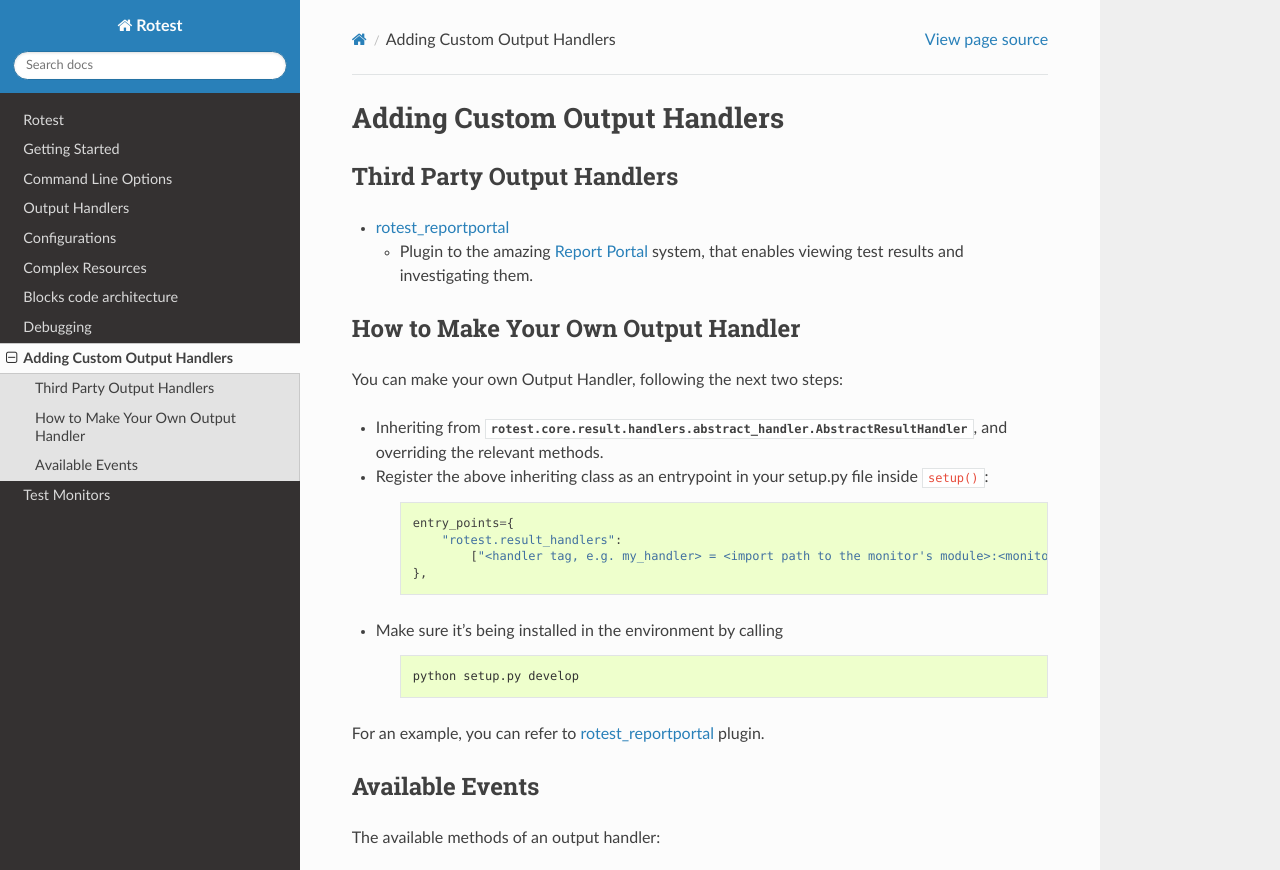
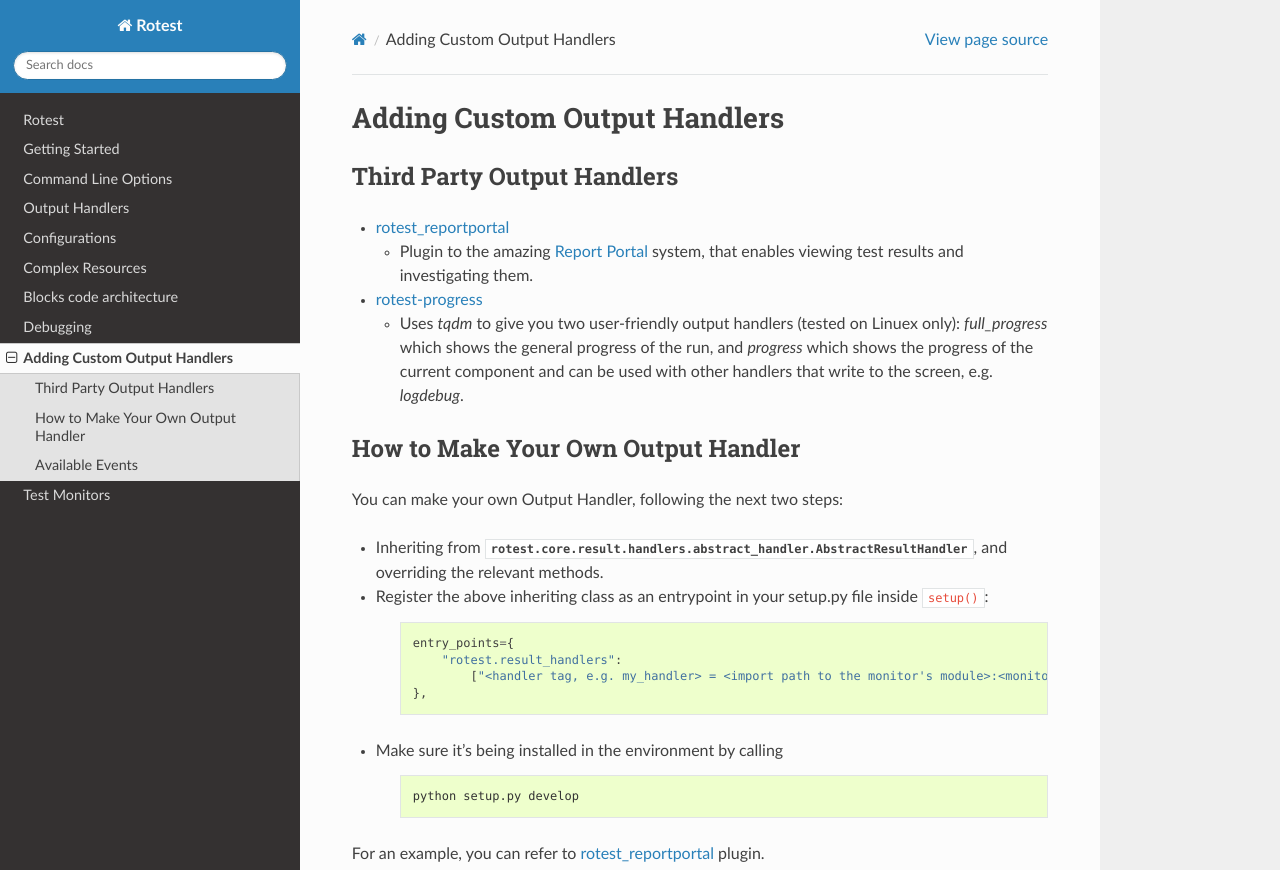
Before and after one commit to gregoil/rotest, a Sphinx documentation site: the page built from docs/advanced/custom_output_handlers.rst, in a window 1280 px wide and 1283 px high, cut to the strip 0-870 px from the top of the window. Built offline with Sphinx 7.4.7 and the Read the Docs theme 2.0.0, drawn with Linux system fonts in a browser that asks for light colours; the version number could not be read and is left out.

Commit message:
updated doc about shell handlers and progress

```diff
--- a/docs/advanced/custom_output_handlers.rst
+++ b/docs/advanced/custom_output_handlers.rst
@@ -9,6 +9,14 @@
 
   - Plugin to the amazing `Report Portal <http://reportportal.io/>`_ system,
     that enables viewing test results and investigating them.
+
+* `rotest-progress <https://github.com/gregoil/rotest-progress>`_
+
+  - Uses `tqdm` to give you two user-friendly output handlers (tested on Linuex only):
+    `full_progress` which shows the general progress of the run,
+    and `progress` which shows the progress of the current component and can
+    be used with other handlers that write to the screen, e.g. `logdebug`.
+
 
 How to Make Your Own Output Handler
 ===================================
--- a/docs/configurations.rst
+++ b/docs/configurations.rst
@@ -205,6 +205,12 @@
 
 * Use the default, which is ``[]``.
 
+Shell Output Handlers
+----------------------
+
+``rotest shell`` enables defining output handlers for components run in it,
+(see :ref:`output_handlers`). The default value is ``["logdebug"]``.
+
 Discoverer Blacklist
 --------------------
 
```
